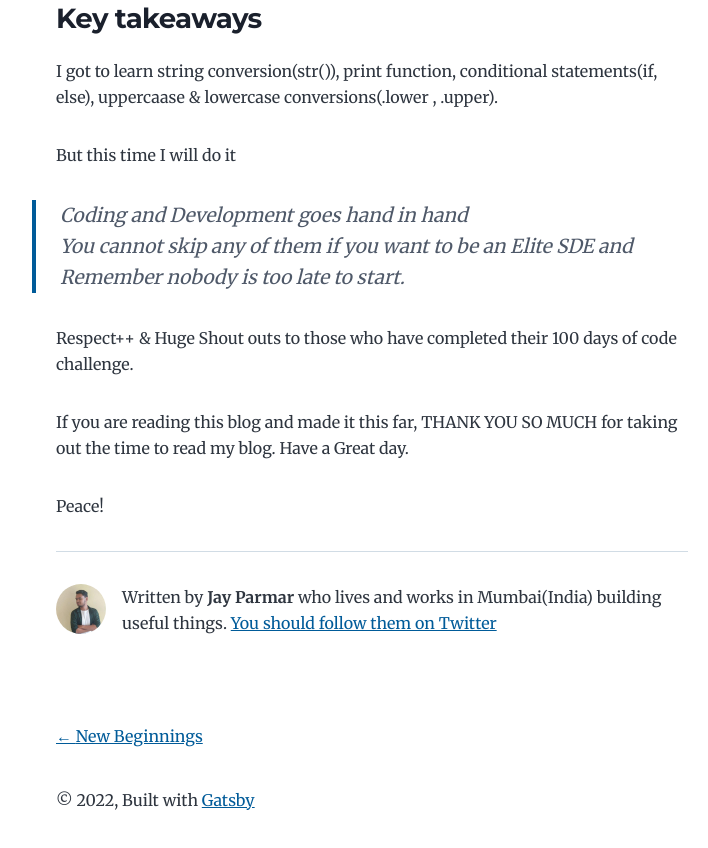
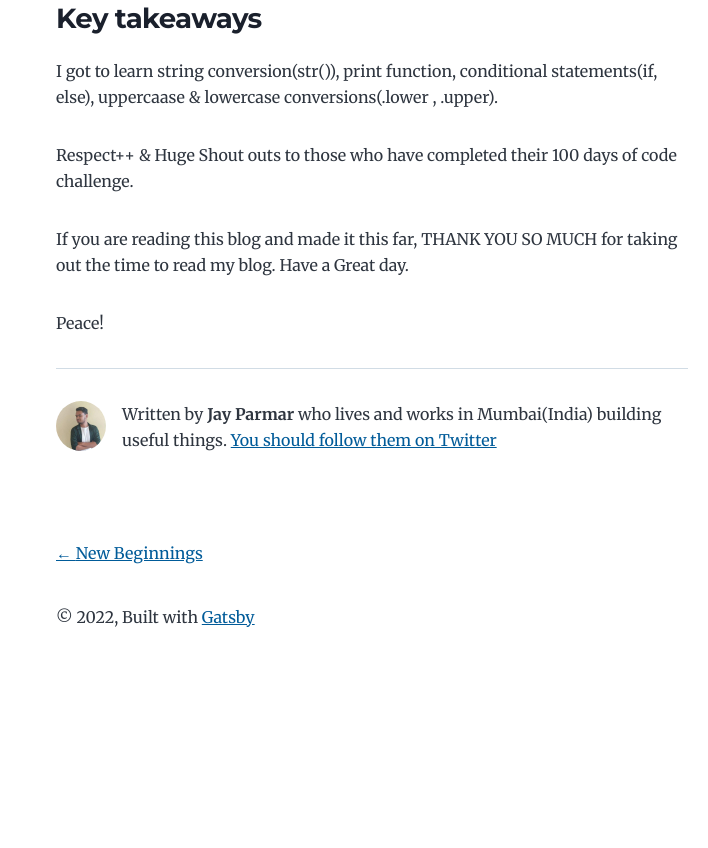
Before and after one commit to jay-2000/myblog, a Gatsby site: page /day-1/ in a window 1280 px wide. Shown: the part 936-1784 px from the top of the page, without its empty margins (268-976 px from the left). After the commit the page ends 1629 px from the top, so only its background shows below. Built offline with nearby package versions, Linux system fonts and the light colour scheme; Gatsby itself is replaced by a stand-in of ours.

Commit message:
fixed:content

```diff
--- a/content/blog/day-1/index.md
+++ b/content/blog/day-1/index.md
@@ -22,11 +22,7 @@ Following are the project which i made using python 3.
 I got to learn string conversion(str()), print function, conditional statements(if, else), uppercaase & lowercase conversions(.lower , .upper).
 
 
-But this time I will do it
 
-> Coding and Development goes hand in hand
-> You cannot skip any of them if you want to be an Elite SDE
-> and Remember nobody is too late to start.
 
 Respect++ & Huge Shout outs to those who have completed their 100 days of code challenge.
 
```
